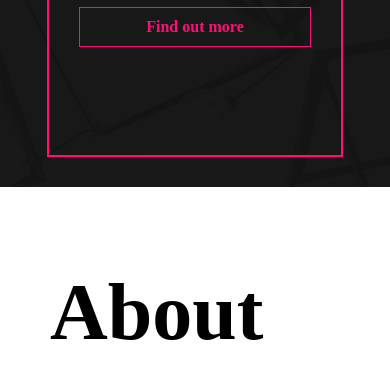
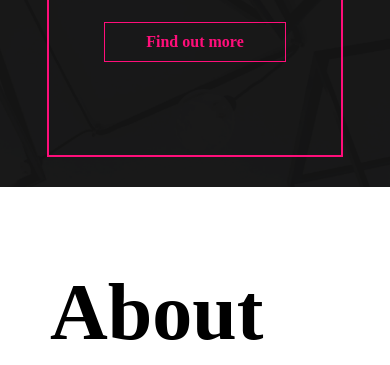
Before and after one commit to moranhuri/ProductDesigner, a plain HTML site: page index.html in a window 390 px wide. Shown: the part 478-843 px from the top of the page. Drawn offline with nearby package versions, Linux system fonts and the light colour scheme; a web font is replaced by a local one.

Commit message:
Update mainStyle.css

```diff
--- a/css/mainStyle.css
+++ b/css/mainStyle.css
@@ -494,7 +494,9 @@ footer p {
         margin-bottom: 30px;
     }
 
-
+ #Projects a{
+     margin:25px;
+    }
     .aboutMe {
         top: 185px;
         right: 170px;
```
